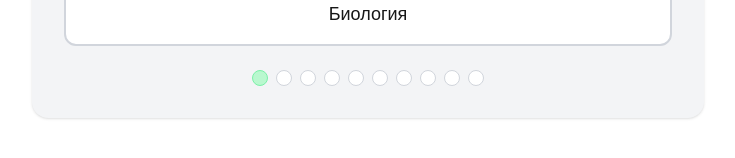
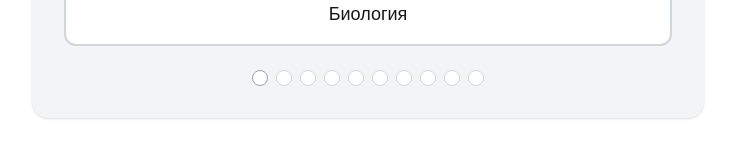
Before and after one commit to InANNWeTrust/graduate, a Next.js app: page / in a window 1280 px wide. Shown: the part 548-706 px from the top of the page, without its empty margins (272-1007 px from the left). Built offline with nearby package versions, Linux system fonts and the light colour scheme.

Commit message:
✨ финальная версия: прогресс, вспышка, диаграмма

```diff
--- a/src/app/page.tsx
+++ b/src/app/page.tsx
@@ -8,7 +8,6 @@ import {
   XAxis,
   YAxis,
   CartesianGrid,
-  Tooltip,
   ResponsiveContainer,
   Cell,
 } from 'recharts';
@@ -90,7 +89,7 @@ export default function QuizApp() {
       } else {
         setStep(step + 1);
       }
-    }, 500); // задержка перед переходом
+    }, 500);
   };
 
   const restart = () => {
@@ -120,6 +119,7 @@ export default function QuizApp() {
                   <motion.button
                     key={idx}
                     whileTap={{ scale: 0.95, opacity: 0 }}
+                    whileHover={{ backgroundColor: '#f0fdf4' }}
                     onClick={() => handleAnswer(opt)}
                     className="bg-white border-2 border-gray-300 rounded-xl py-4 px-6 text-lg hover:bg-gray-200 transition"
                   >
@@ -132,7 +132,9 @@ export default function QuizApp() {
                   <div
                     key={index}
                     className={`w-4 h-4 rounded-full border transition-all duration-300 ${
-                      index <= step ? 'bg-green-200 border-green-300' : 'bg-white border-gray-300'
+                      index < step ? 'bg-green-200 border-green-300' :
+                      index === step ? 'bg-white border-gray-400' :
+                      'bg-white border-gray-300'
                     }`}
                   ></div>
                 ))}
@@ -155,8 +157,7 @@ export default function QuizApp() {
                       <CartesianGrid strokeDasharray="3 3" />
                       <XAxis type="number" domain={[0, 3]} />
                       <YAxis type="category" dataKey="direction" tick={{ fontSize: 14 }} width={220} />
-                      <Tooltip />
-                      <Bar dataKey="value" fill="#6366f1" isAnimationActive radius={[0, 10, 10, 0]}>
+                      <Bar dataKey="value" fill="#6366f1" isAnimationActive={false} radius={[0, 10, 10, 0]}>
                         {chartData.map((entry, index) => (
                           <Cell key={`cell-${index}`} fill="#6366f1" />
                         ))}
```
